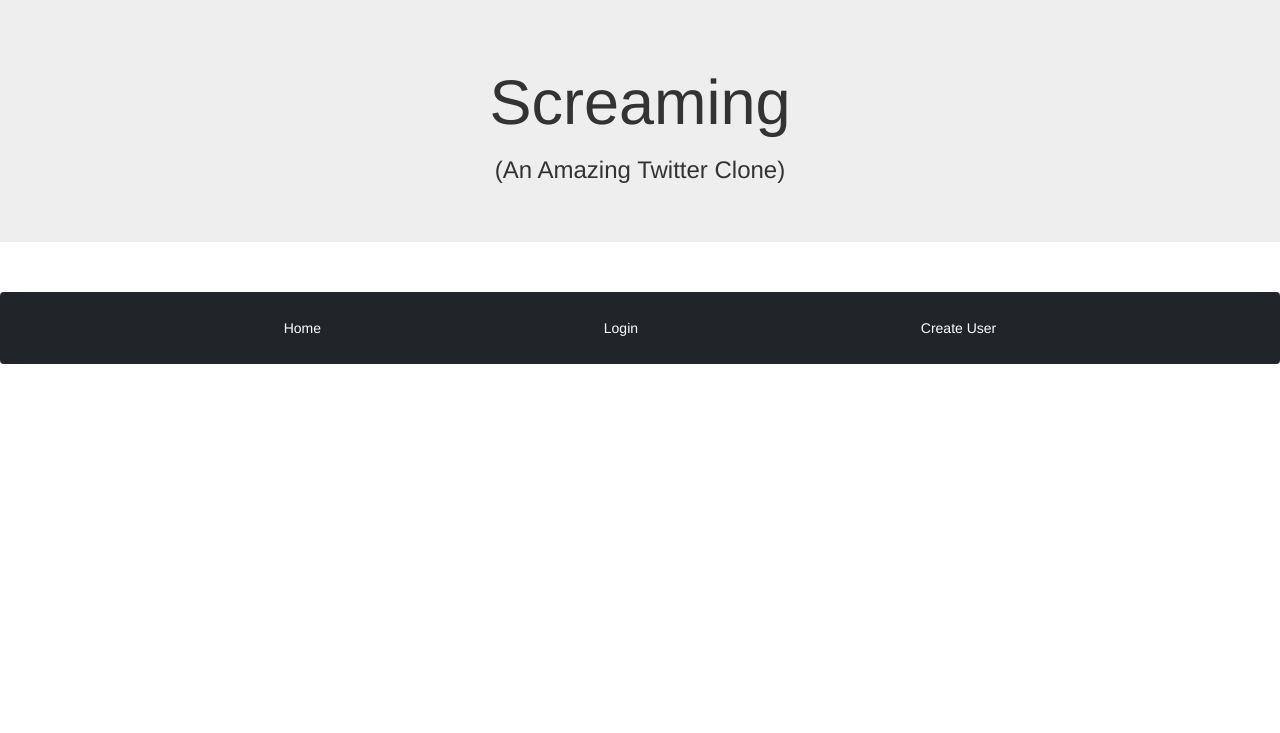
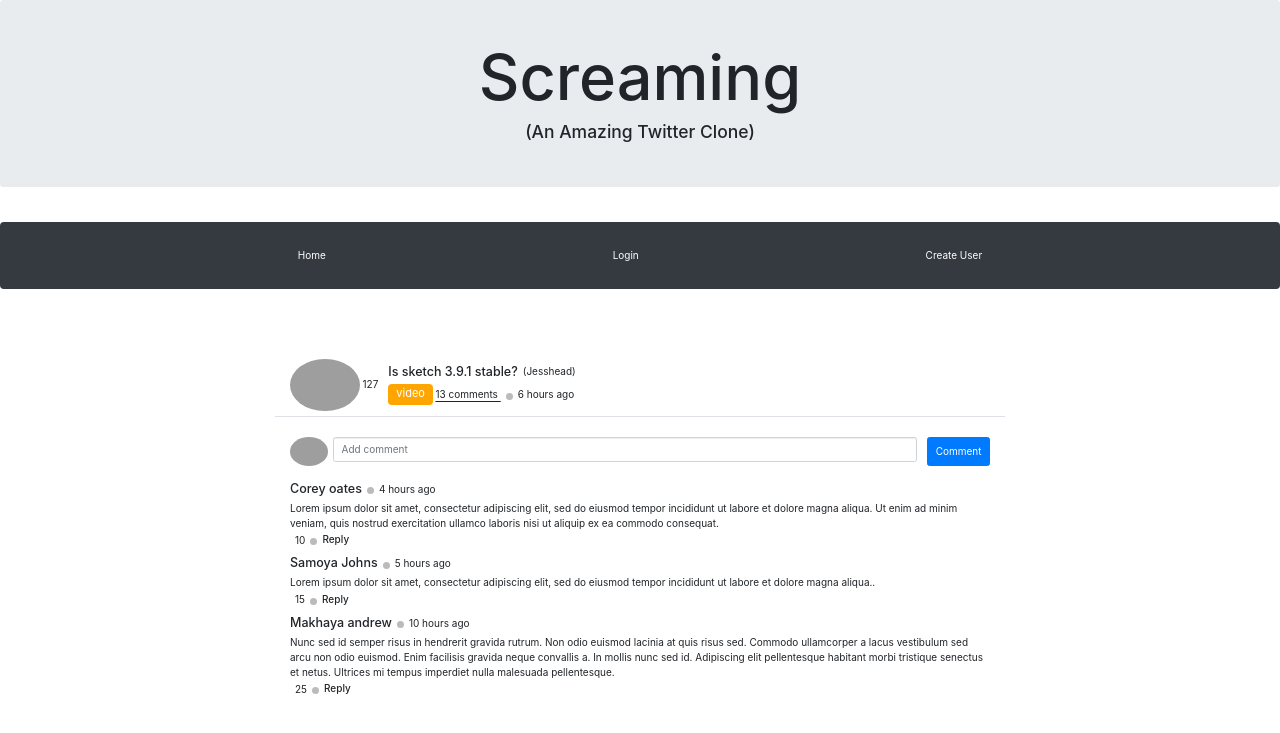
Before and after one commit to rlivermorejr/screamingv2, a Django app: page /home/ in a window 1280 px wide. Shown: the top 733 px of the page. Run offline with Django 3.2, Linux system fonts and the light colour scheme; data that the repository does not hold is empty; some libraries are stand-ins or nearby versions; grey boxes are pictures that could not be loaded.

Commit message:
working on restyling

```diff
--- a/auth_app/views.py
+++ b/auth_app/views.py
@@ -7,7 +7,7 @@
 from auth_app.forms import CreateUserForm, LoginForm
 from auth_app.models import Account
 from django.contrib import messages
-from notify_app.models import Notification
+from notification_app.models import Notification
 
 
 def index_page(request):
@@ -34,7 +34,7 @@
 
     def get(self, request):
         form = CreateUserForm()
-        return render(request, 'forms/create_form.html', {'form': form})
+        return render(request, 'forms/create.html', {'form': form})
 
     def post(self, request):
         form = CreateUserForm(request.POST)
@@ -70,7 +70,7 @@
                 messages.error(request, 'username or password not correct')
                 return redirect('login_page')
     form = LoginForm()
-    return render(request, 'forms/genform.html', {'form': form})
+    return render(request, 'forms/gen_form.html', {'form': form})
 
 
 def logout_user(request):
--- a/conf/urls.py
+++ b/conf/urls.py
@@ -24,7 +24,7 @@
 from user_app.views import (EditUserProfile, get_user_profile, follow_user,
                             unfollow_user, followers, following,
                             user_likes, user_dislikes)
-from notify_app.views import show_notify, mark_read
+from notification_app.views import show_notify, mark_read
 
 urlpatterns = [
     path('admin/', admin.site.urls),
--- a/notification_app/admin.py
+++ b/notification_app/admin.py
@@ -1,5 +1,5 @@
 from django.contrib import admin
-from notify_app.models import Notification
+from notification_app.models import Notification
 
 
 admin.site.register(Notification)
--- a/notification_app/views.py
+++ b/notification_app/views.py
@@ -4,7 +4,7 @@
 
 from auth_app.models import Account
 from post_app.models import ScreamModel, CommentModel
-from notify_app.models import Notification
+from notification_app.models import Notification
 
 
 @login_required
--- a/post_app/views.py
+++ b/post_app/views.py
@@ -5,9 +5,9 @@
 from auth_app.models import Account
 from post_app.models import ScreamModel, CommentModel
 from post_app.forms import ScreamForm, CommentForm
-from notify_app.views import (
+from notification_app.views import (
     NotifyLike, NotifyDislike, NotifyMention, NotifyComment)
-from notify_app.models import Notification
+from notification_app.models import Notification
 
 
 def view_post(request, post_id: int):
@@ -18,13 +18,13 @@
     try:
         post = ScreamModel.objects.get(id=post_id)
         comments = CommentModel.objects.filter(orig_post=post)
-        return render(request, 'singlePost.html', {'post': post,
-                                                   'comment': comments,
-                                                   'comment_form': comment_form})
+        return render(request, 'detail_pages/single_post.html', {'post': post,
+                                                                 'comment': comments,
+                                                                 'comment_form': comment_form})
     except Exception as e:
         print(e)
-        return render(request, 'singlePost.html', {'post': post,
-                                                   'comment_form': comment_form})
+        return render(request, 'detail_pages/single_post.html', {'post': post,
+                                                                 'comment_form': comment_form})
 
 
 def like_view(request, post_id):
--- a/static/polls/style.css
+++ b/static/polls/style.css
@@ -0,0 +1,36 @@
+body {
+    background-color: #eee
+}
+
+.bdge {
+    height: 21px;
+    background-color: orange;
+    color: #fff;
+    font-size: 11px;
+    padding: 8px;
+    border-radius: 4px;
+    line-height: 3px
+}
+
+.comments {
+    text-decoration: underline;
+    text-underline-position: under;
+    cursor: pointer
+}
+
+.dot {
+    height: 7px;
+    width: 7px;
+    margin-top: 3px;
+    background-color: #bbb;
+    border-radius: 50%;
+    display: inline-block
+}
+
+.hit-voting:hover {
+    color: blue
+}
+
+.hit-voting {
+    cursor: pointer
+}
--- a/templates/index.html
+++ b/templates/index.html
@@ -7,12 +7,16 @@
   <meta http-equiv="X-UA-Compatible" content="IE=edge">
   <meta name="viewport" content="width=device-width, initial-scale=1.0">
   <link rel="icon" href="data:,">
+  <link rel="stylesheet" type="text/css" href="{% static 'polls/style.css' %}">
   <!-- JQUERY -->
   <script src="//ajax.googleapis.com/ajax/libs/jquery/3.5.1/jquery.min.js"></script>
   <!-- BOOTSTRAP -->
   <link rel="stylesheet" type="text/css" href="{% static 'css/bootstrap.min.css' %}">
   <link rel="stylesheet" href="//maxcdn.bootstrapcdn.com/bootstrap/3.4.1/css/bootstrap.min.css">
+  <link rel="stylesheet" href="https://stackpath.bootstrapcdn.com/bootstrap/4.4.1/css/bootstrap.min.css">
   <script src="//maxcdn.bootstrapcdn.com/bootstrap/3.4.1/js/bootstrap.min.js"></script>
+  <script src="https://stackpath.bootstrapcdn.com/bootstrap/4.4.1/js/bootstrap.bundle.min.js"></script>
+  <script src="https://cdnjs.cloudflare.com/ajax/libs/jquery/3.2.1/jquery.min.js"></script>
   <script src="{% static 'js/bootstrap.min.js' %}"></script>
   <title>Screaming</title>
 </head>
--- a/templates/main.html
+++ b/templates/main.html
@@ -13,24 +13,35 @@
     </form>
   </div>
   {% endif %}
+</div>
 </br>
 
-  <!-- list of all posts -->
+<!-- list of all posts
 {% for foo in tweets %}
 {% autoescape off %}
-  <div class='shadow p-4 mb-4 bg-white w-25'>
-    <p class='posted_by'>
+<div class="container mt-5 mb-5">
+  <div class="d-flex justify-content-center row">
+    <div class="d-flex flex-column col-md-8">
+      <div class="d-flex flex-row align-items-center text-left comment-top p-2 bg-white border-bottom px-4">
+        <div class="profile-image"><img class="rounded-circle" src={{ foo.posted_by.profile_image }} width="70"></div>
         <a href='/profile/{{ foo.posted_by.id }}'>
           {{ foo.posted_by }}
         </a>
         screams:
         </p>
-    <p class="text-uppercase">
+        <div class="d-flex flex-column-reverse flex-grow-0 align-items-center votings ml-1"><i
+            class="fa fa-sort-up fa-2x hit-voting"></i><span>{{ foo.likes.count }}</span><i
+            class="fa fa-sort-down fa-2x hit-voting"></i></div>
+        <div class="d-flex flex-column ml-3">
+          <div class="d-flex flex-row post-title text-uppercase">
             {{ foo.content }}!!!
-    </p>
-    <p class='time'>
-      {{ foo.creation_time }}
-    </p>
+          </div>
+          <span class="mr-2 comments">{{ foo.comments.all.count }} comments&nbsp;</span><span
+            class="mr-2 dot"></span><span>{{ foo.creation_time }}</span>
+        </div>
+      </div>
+    </div>
+
     <br>
     {% if request.user.is_authenticated %}
     <div class='buttons'>
@@ -51,19 +62,19 @@
         <input class="btn btn-primary" type='submit' value='Submit'>
       </form>
       {% for comments in foo.comments.all %}
-      <div class="comments" style="margin-left: 50px; border: 1px solid black; width: 30vw">
+      <div class="shadow p-4 mb-4 bg-white w-100">
         <a href="/profile/{{ comments.comment_by.id }}"><img src="{{ comments.comment_by.profile_image.url }}"
             width="50" height="50" class="rounded-circle"></a>
         <p><a href="/profile/{{ comments.comment_by.id }}">{{ comments.comment_by }}</a> Replied:</p>
         <p>{{ comments.content }}</p>
         <p>{{ comments.created_at }}</p>
-        <p> Likes: {{ comments.likes.count }} </p>
 
-        {% if comments.liked %}
-        <a href="/like/{{ comments.id }}/comment"><button class="btn-xs">Dislike</button></a>
-        {% else %}
-        <a href="/like/{{ comments.id }}/comment"><button class="btn-xs">Like</button></a>
-        {% endif %}
+        <a href="/like/{{ comments.id }}/comment">
+          <button class="btn-xs">
+            Upvote | {{ comments.likes.count}}
+          </button>
+        </a>
+
         {% if request.user == comments.author %}
         <a href="/delete_comments/{{ comments.id }}/"><button>delete</button></a>
         {% endif %}
@@ -75,4 +86,84 @@
   {% endautoescape %}
   {% endfor %}
 </div>
+</div>
+</div>
+</div> -->
+
+<div class="container mt-5 mb-5">
+  <div class="d-flex justify-content-center row">
+    <div class="d-flex flex-column col-md-8">
+      <div class="d-flex flex-row align-items-center text-left comment-top p-2 bg-white border-bottom px-4">
+        <div class="profile-image"><img class="rounded-circle" src="https://i.imgur.com/t9toMAQ.jpg" width="70"></div>
+        <div class="d-flex flex-column-reverse flex-grow-0 align-items-center votings ml-1"><i
+            class="fa fa-sort-up fa-2x hit-voting"></i><span>127</span><i class="fa fa-sort-down fa-2x hit-voting"></i>
+        </div>
+        <div class="d-flex flex-column ml-3">
+          <div class="d-flex flex-row post-title">
+            <h5>Is sketch 3.9.1 stable?</h5><span class="ml-2">(Jesshead)</span>
+          </div>
+          <div class="d-flex flex-row align-items-center align-content-center post-title"><span
+              class="bdge mr-1">video</span><span class="mr-2 comments">13 comments&nbsp;</span><span
+              class="mr-2 dot"></span><span>6 hours ago</span></div>
+        </div>
+      </div>
+      <div class="coment-bottom bg-white p-2 px-4">
+        <div class="d-flex flex-row add-comment-section mt-4 mb-4"><img
+            class="img-fluid img-responsive rounded-circle mr-2" src="https://i.imgur.com/qdiP4DB.jpg" width="38"><input
+            type="text" class="form-control mr-3" placeholder="Add comment"><button class="btn btn-primary"
+            type="button">Comment</button></div>
+        <div class="commented-section mt-2">
+          <div class="d-flex flex-row align-items-center commented-user">
+            <h5 class="mr-2">Corey oates</h5><span class="dot mb-1"></span><span class="mb-1 ml-2">4 hours ago</span>
+          </div>
+          <div class="comment-text-sm"><span>Lorem ipsum dolor sit amet, consectetur adipiscing elit, sed do eiusmod
+              tempor incididunt ut labore et dolore magna aliqua. Ut enim ad minim veniam, quis nostrud exercitation
+              ullamco laboris nisi ut aliquip ex ea commodo consequat.</span></div>
+          <div class="reply-section">
+            <div class="d-flex flex-row align-items-center voting-icons"><i
+                class="fa fa-sort-up fa-2x mt-3 hit-voting"></i><i
+                class="fa fa-sort-down fa-2x mb-3 hit-voting"></i><span class="ml-2">10</span><span
+                class="dot ml-2"></span>
+              <h6 class="ml-2 mt-1">Reply</h6>
+            </div>
+          </div>
+        </div>
+        <div class="commented-section mt-2">
+          <div class="d-flex flex-row align-items-center commented-user">
+            <h5 class="mr-2">Samoya Johns</h5><span class="dot mb-1"></span><span class="mb-1 ml-2">5 hours ago</span>
+          </div>
+          <div class="comment-text-sm"><span>Lorem ipsum dolor sit amet, consectetur adipiscing elit, sed do eiusmod
+              tempor incididunt ut labore et dolore magna aliqua..</span></div>
+          <div class="reply-section">
+            <div class="d-flex flex-row align-items-center voting-icons"><i
+                class="fa fa-sort-up fa-2x mt-3 hit-voting"></i><i
+                class="fa fa-sort-down fa-2x mb-3 hit-voting"></i><span class="ml-2">15</span><span
+                class="dot ml-2"></span>
+              <h6 class="ml-2 mt-1">Reply</h6>
+            </div>
+          </div>
+        </div>
+        <div class="commented-section mt-2">
+          <div class="d-flex flex-row align-items-center commented-user">
+            <h5 class="mr-2">Makhaya andrew</h5><span class="dot mb-1"></span><span class="mb-1 ml-2">10 hours
+              ago</span>
+          </div>
+          <div class="comment-text-sm"><span>Nunc sed id semper risus in hendrerit gravida rutrum. Non odio euismod
+              lacinia at quis risus sed. Commodo ullamcorper a lacus vestibulum sed arcu non odio euismod. Enim
+              facilisis gravida neque convallis a. In mollis nunc sed id. Adipiscing elit pellentesque habitant morbi
+              tristique senectus et netus. Ultrices mi tempus imperdiet nulla malesuada pellentesque.</span></div>
+          <div class="reply-section">
+            <div class="d-flex flex-row align-items-center voting-icons"><i
+                class="fa fa-sort-up fa-2x mt-3 hit-voting"></i><i
+                class="fa fa-sort-down fa-2x mb-3 hit-voting"></i><span class="ml-2">25</span><span
+                class="dot ml-2"></span>
+              <h6 class="ml-2 mt-1">Reply</h6>
+            </div>
+          </div>
+        </div>
+      </div>
+    </div>
+  </div>
+</div>
+
 {% endblock content %}
```
Also changed, not shown: pyproject.toml (+7 -0 lines), user_app/views.py (+12 -12 lines), auth_app/migrations/0001_initial.py (added), notification_app/migrations/0001_initial.py (added), post_app/migrations/0001_initial.py (added), 1 other file. Lines whose indentation alone changed are shown as unchanged.
